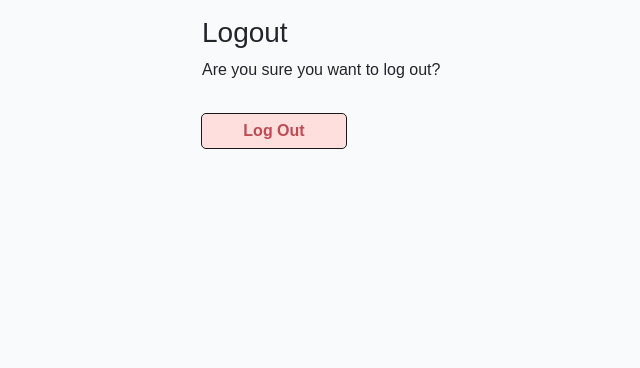
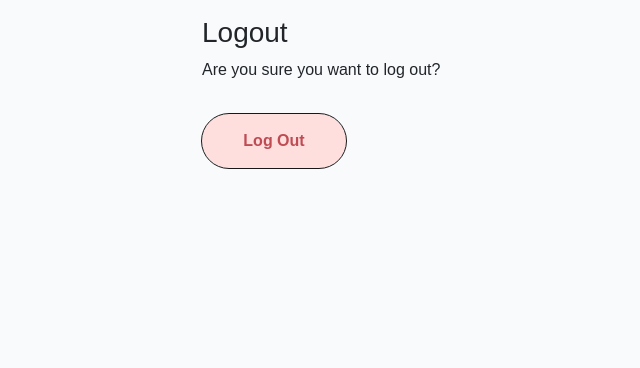
Before and after one commit to yamesjamess/p4-roller-criu, a Django app: template templates/account/logout.html in a window 1280 px wide. Shown: the part 81-449 px from the top of the page, without its empty margins (78-718 px from the left). Run offline with Django 3.2, Linux system fonts and the light colour scheme; the template is opened without the code that fills it: most values are stand-ins (such as "Sample title", 1, 10 or a date in 2020); some libraries are stand-ins or nearby versions; some web fonts are replaced.

Commit message:
Add bootstrap classes to the button to match style with other pages

```diff
--- a/templates/account/logout.html
+++ b/templates/account/logout.html
@@ -20,7 +20,7 @@
         {% if redirect_field_value %}
         <input type="hidden" name="{{ redirect_field_name }}" value="{{ redirect_field_value }}" />
         {% endif %}
-        <button class="btn btn-signup right" type="submit">{% trans 'Log Out' %}</button>
+        <button class="btn btn-signup right btn-lg p-3 rounded-pill" type="submit">{% trans 'Log Out' %}</button>
       </form>
     </div>
   </div>
```
